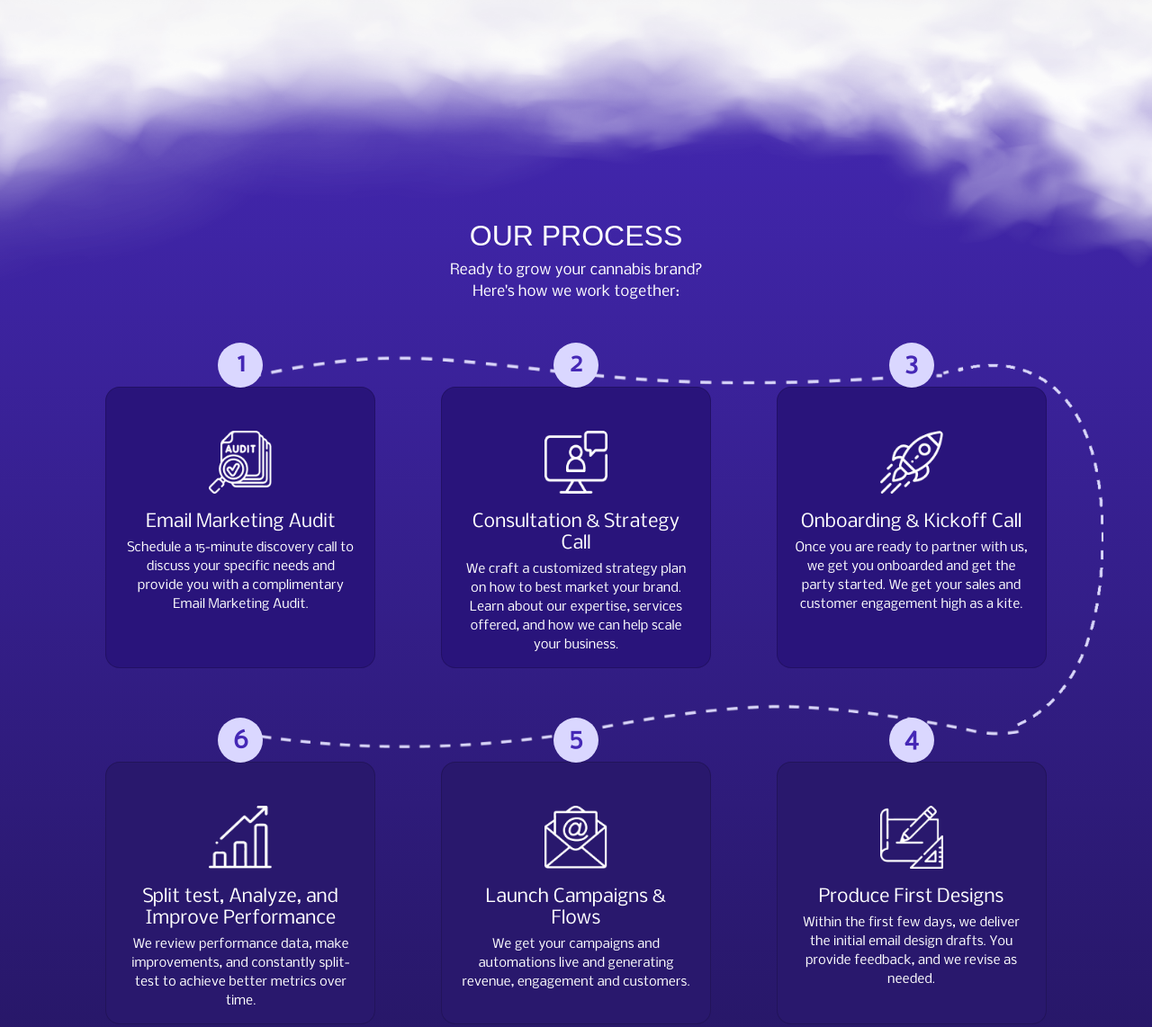
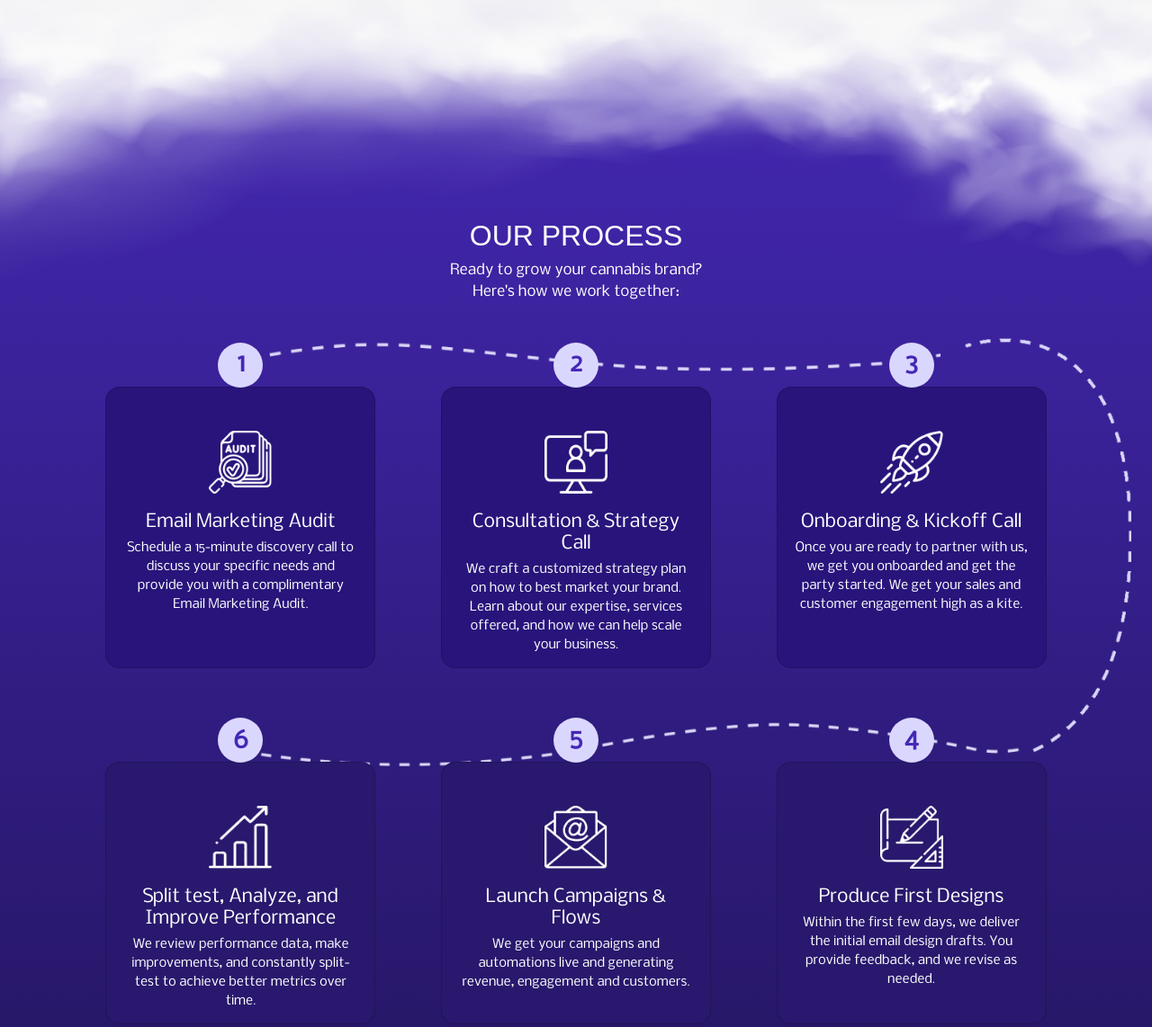
Before and after one commit to reginemones/blossom-trees, a plain HTML site: page index.html in a window 1280 px wide. Shown: the part 3778-4920 px from the top of the page at 90% size. Drawn offline with nearby package versions, Linux system fonts and the light colour scheme; a web font is replaced by a local one.

Commit message:
final.0.5

```diff
--- a/style.css
+++ b/style.css
@@ -995,7 +995,7 @@ body {
     }
 
     .overlay-9 {
-        top: 120px;
+        top: 140px;
         left: 240px;
         width: 70%;
         height: 75%;
@@ -1005,8 +1005,8 @@ body {
     }
 
     .overlay-10 {
-        top: -50px;
-        left: 200px;
+        top: -65px;
+        left: 175px;
         width: 68%;
         height: 75%;
         background: url(assets/topline.png) no-repeat center;
@@ -1015,9 +1015,9 @@ body {
     }
 
     .overlay-11 {
-        top: 20px;
-        left: 228px;
-        width: 78%;
+        top: 21px;
+        left: 118px;
+        width: 89%;
         height: 78%;
         background: url(assets/curve.png) no-repeat center;
         background-size: contain;
```
